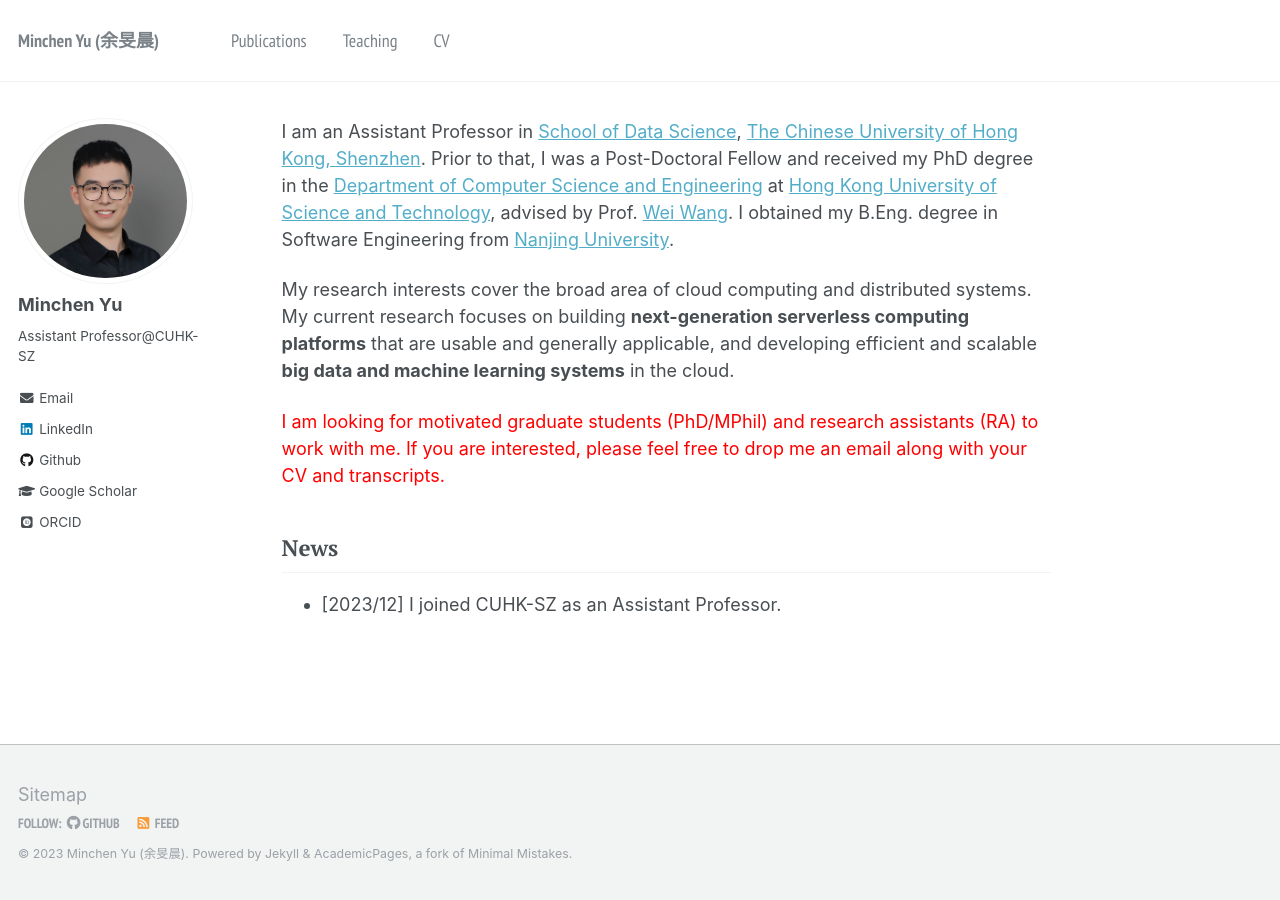
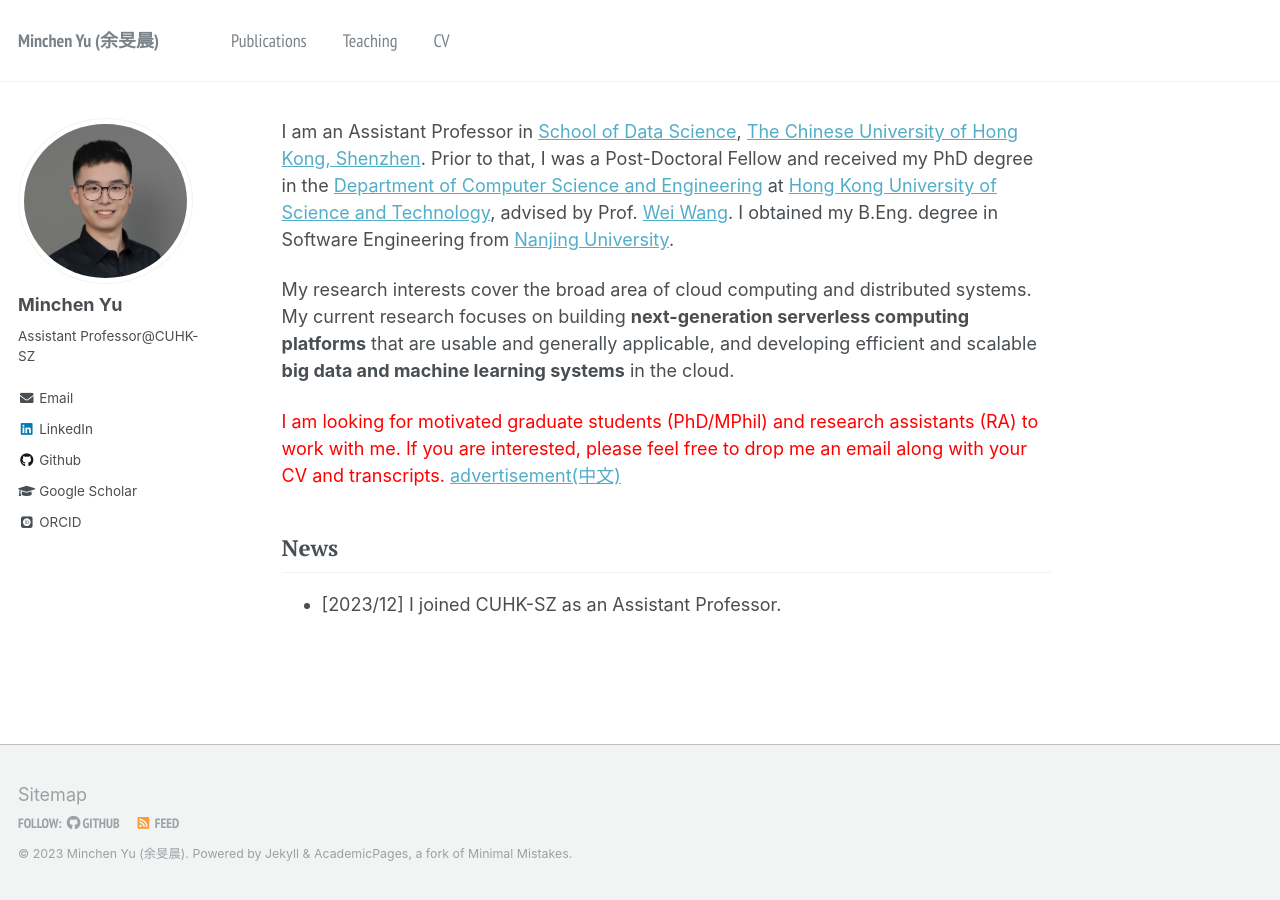
Before and after one commit to YaoSiqi2003/YaoSiqi2003.github.io, a Jekyll site: the page built from _pages/about.md, in a window 1280 px wide. Built offline with Jekyll 4.4.1, drawn with Linux system fonts in a browser that asks for light colours; some web fonts are replaced.

Commit message:
upload ad

```diff
--- a/_pages/about.md
+++ b/_pages/about.md
@@ -14,7 +14,7 @@ I am an Assistant Professor in [School of Data Science](https://sds.cuhk.edu.cn/
 
 My research interests cover the broad area of cloud computing and distributed systems. My current research focuses on building **next-generation serverless computing platforms** that are usable and generally applicable, and developing efficient and scalable **big data and machine learning systems** in the cloud.
 
-<span style="color:red">I am looking for motivated graduate students (PhD/MPhil) and research assistants (RA) to work with me. If you are interested, please feel free to drop me an email along with your CV and transcripts.</span>
+<span style="color:red">I am looking for motivated graduate students (PhD/MPhil) and research assistants (RA) to work with me. If you are interested, please feel free to drop me an email along with your CV and transcripts. [advertisement(中文)](../files/ad.pdf)</span>
 
 
 <!-- [**Curriculum vitae**](./files/CV_Minchen.pdf). -->
```
Also changed, not shown: 1 other file.
